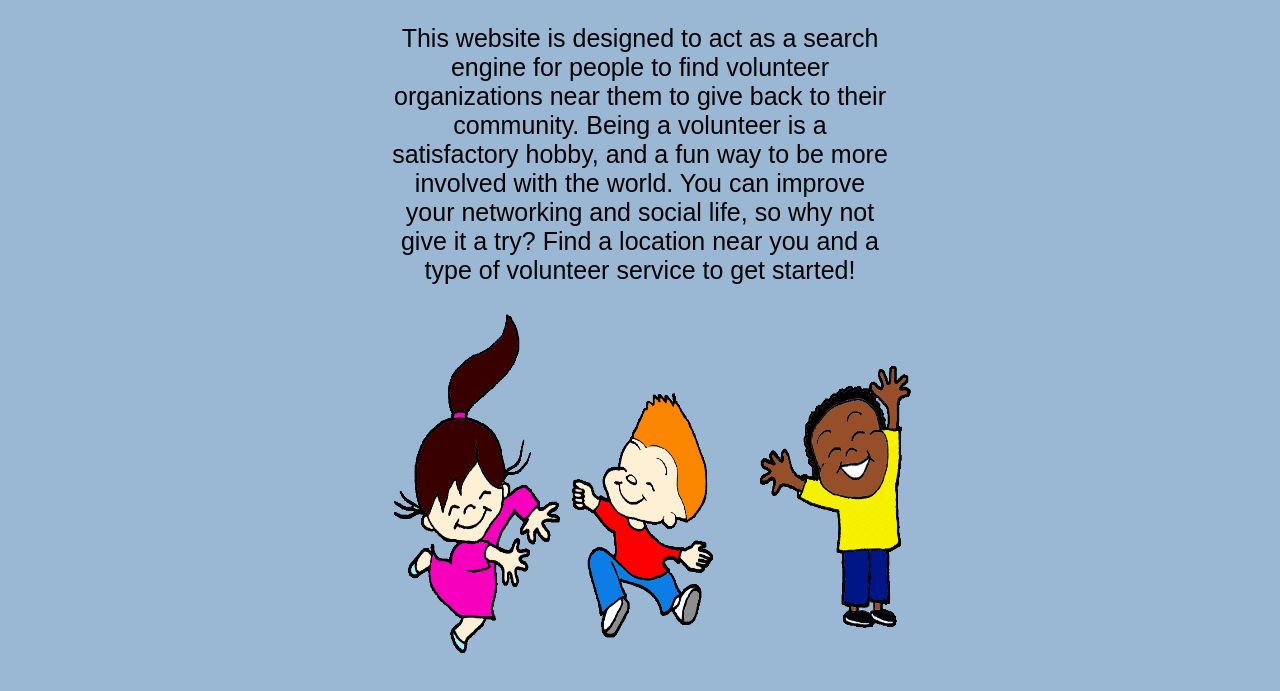
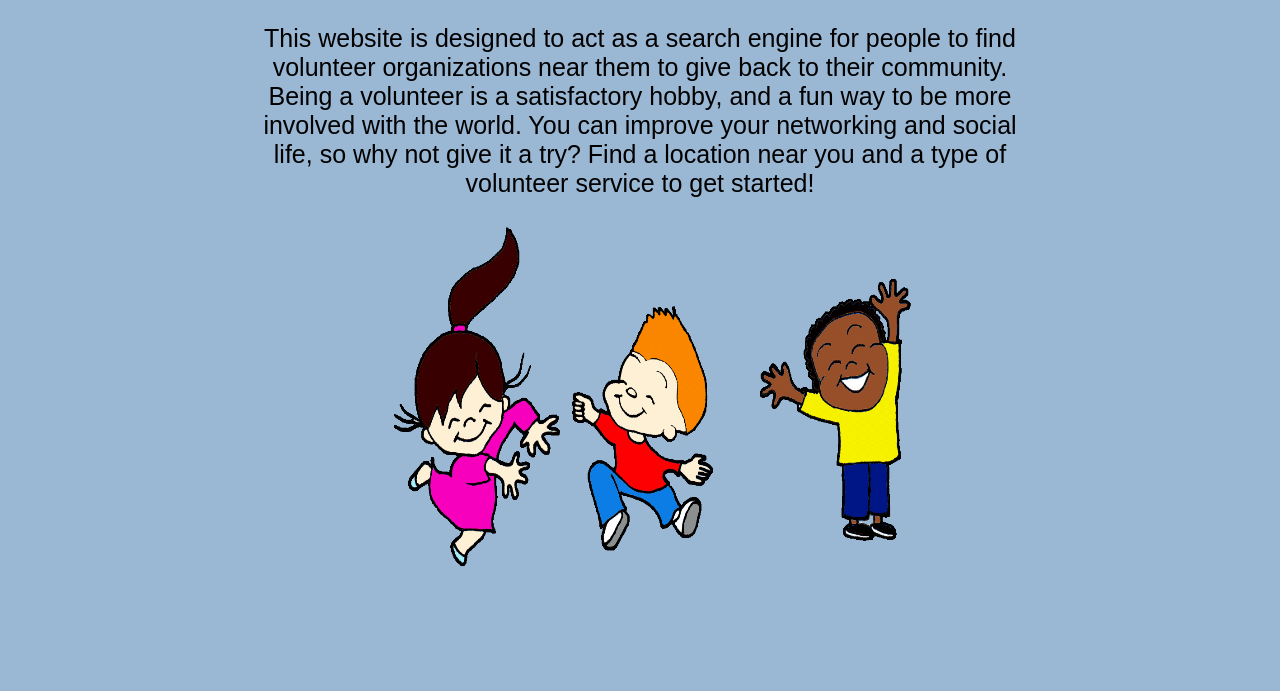
Before and after one commit to karla-ravin/helping_hand, a plain HTML site: page index.html in a window 1280 px wide. Shown: the part 219-910 px from the top of the page. After the commit the page ends 823 px from the top, so only its background shows below. Drawn offline with Linux system fonts and the light colour scheme.

Commit message:
Add files via upload

```diff
--- a/volunteer.css
+++ b/volunteer.css
@@ -78,6 +78,7 @@ h1{
   font-style: normal;
   font-variant: small-caps;
   font-stretch: semi-expanded;
+  font-family: fantasy;
 }
 
 .column {
@@ -280,8 +281,8 @@ h2{
 #blurb {
   text-align: center;
   text-decoration: none;
-  margin-left: 30%;
-  margin-right: 30%;
+  margin-left: 20%;
+  margin-right: 20%;
   font-size: 25px;
 }
 
```
Also changed, not shown: typesofservices.html (+1 -1 lines).
